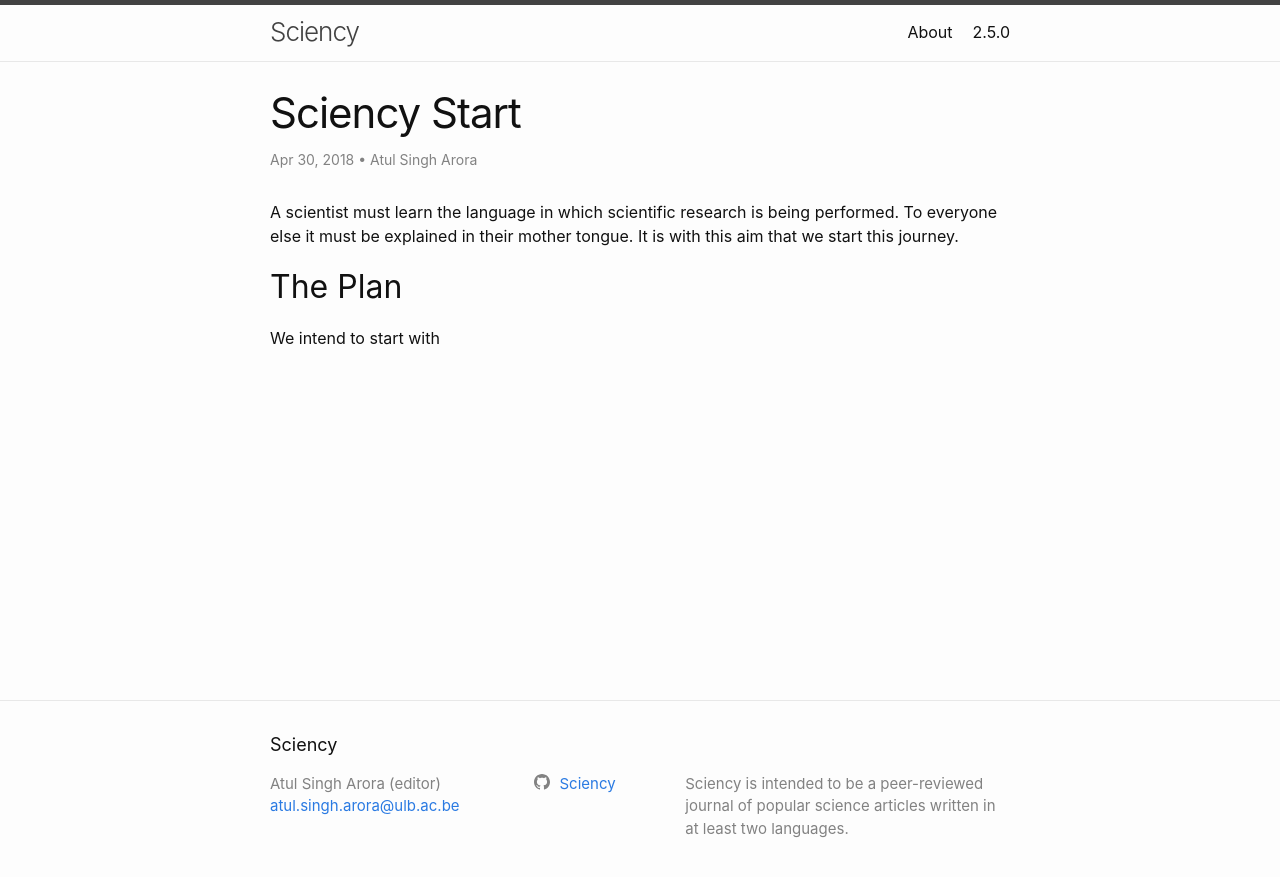
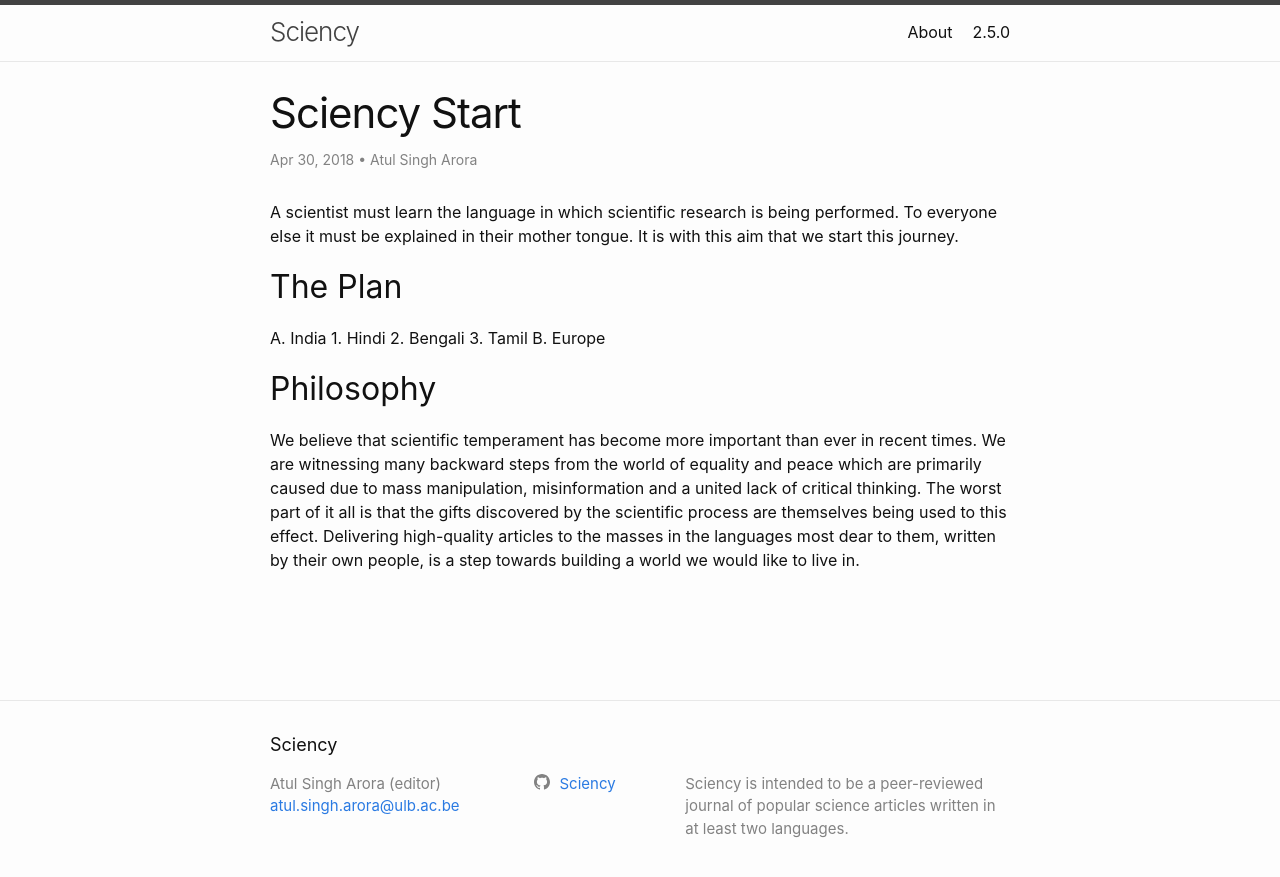
Before and after one commit to Sciency/sciency.github.com, a Jekyll site: the page built from _posts/2018-04-30-sciency-start.md, in a window 1280 px wide. Shown: the top 877 px of the page. Built offline with Jekyll 4.4.1, drawn with Linux system fonts in a browser that asks for light colours.

Commit message:
/ ‘_posts/2018-04-30-sciency-start.md’

```diff
--- a/_posts/2018-04-30-sciency-start.md
+++ b/_posts/2018-04-30-sciency-start.md
@@ -9,4 +9,12 @@ meta: "Perspective"
 A scientist must learn the language in which scientific research is being performed. To everyone else it must be explained in their mother tongue. It is with this aim that we start this journey.
 
 ## The Plan
-We intend to start with
+A. India
+	1. Hindi
+	2. Bengali
+	3. Tamil
+B. Europe
+
+## Philosophy
+We believe that scientific temperament has become more important than ever in recent times. We are witnessing many backward steps from the world of equality and peace which are primarily caused due to mass manipulation, misinformation and a united lack of critical thinking. The worst part of it all is that the gifts discovered by the scientific process are themselves being used to this effect.
+Delivering high-quality articles to the masses in the languages most dear to them, written by their own people, is a step towards building a world we would like to live in.
```
